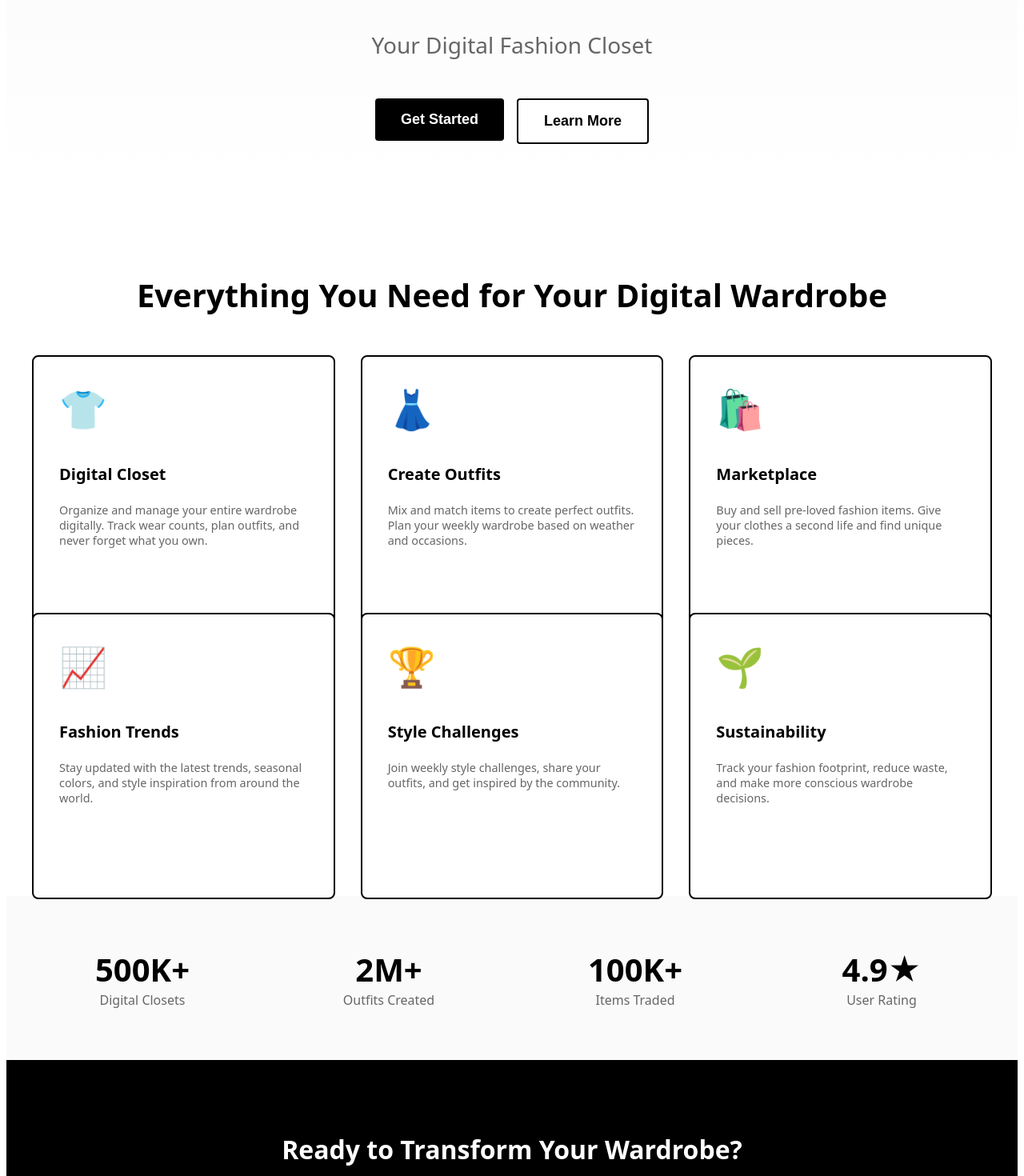
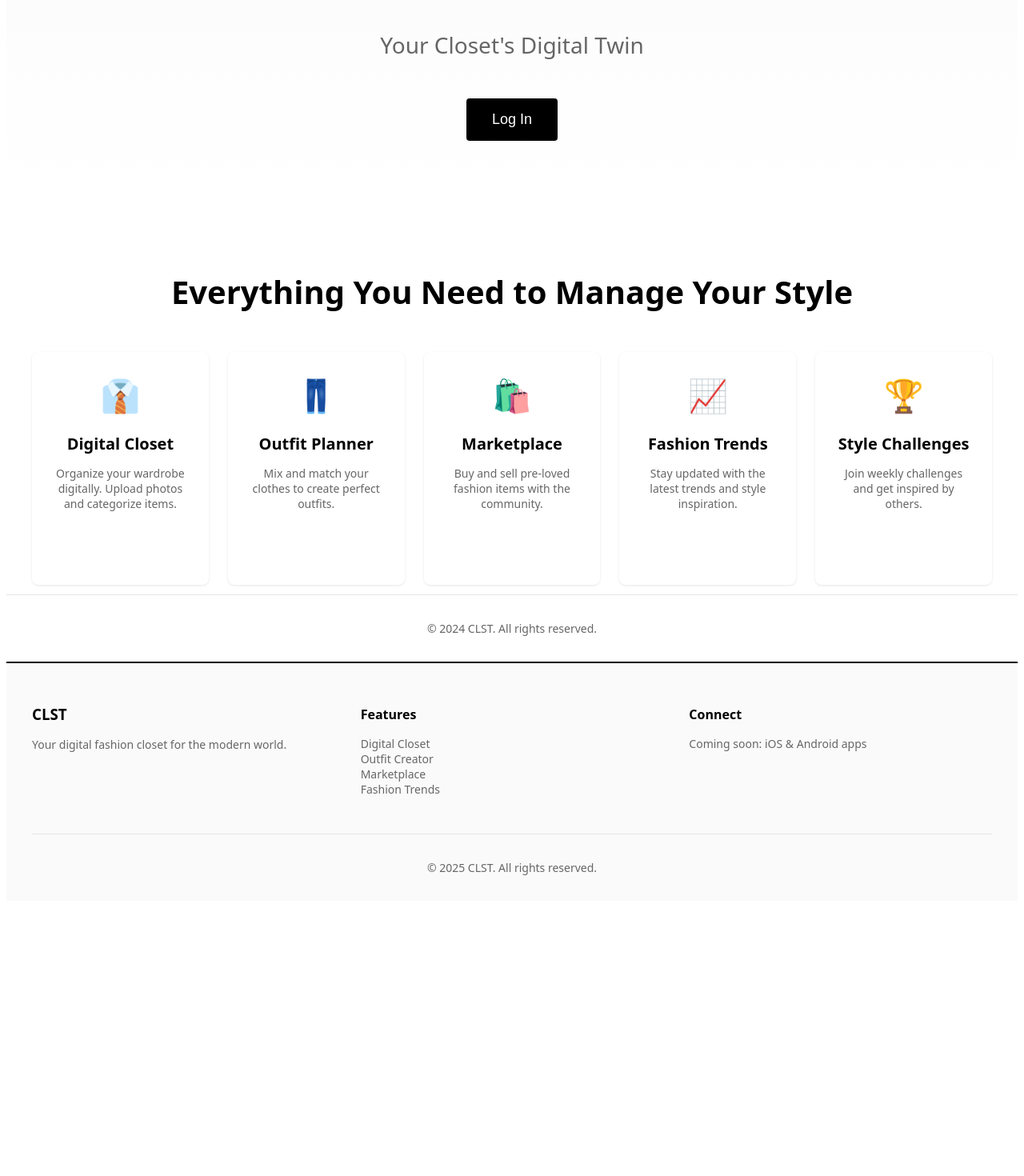
Before and after one commit to jbhatnagar00/CLST-2, a React (Vite) app: page / in a window 1280 px wide. Shown: the part 260-1730 px from the top of the page at 80% size. After the commit the page ends 1394 px from the top, so only its background shows below. Built offline with nearby package versions, Linux system fonts and the light colour scheme.

Commit message:
Update HomePage.tsx

```diff
--- a/src/pages/HomePage.tsx
+++ b/src/pages/HomePage.tsx
@@ -1,100 +1,46 @@
 import React from 'react'
 import { Link } from 'react-router-dom'
 
-// Feature card component with accessibility
+// Feature Card Component
 const FeatureCard = ({
   title,
   description,
   icon,
   link,
-  color = '#000'
+  color
 }: {
   title: string
   description: string
   icon: string
   link: string
-  color?: string
+  color: string
 }) => (
-  <Link
-    to={link}
-    style={{ textDecoration: 'none', color: 'inherit' }}
-    aria-label={`Go to ${title}`}
-  >
-    <article style={{
-      padding: '2rem',
-      border: '2px solid black',
+  <Link to={link} style={{ textDecoration: 'none', color: 'inherit' }}>
+    <div style={{
+      padding: '1.5rem',
+      backgroundColor: 'white',
       borderRadius: '0.5rem',
+      boxShadow: '0 1px 3px rgba(0, 0, 0, 0.1)',
+      transition: 'all 0.3s',
       cursor: 'pointer',
-      transition: 'all 0.2s ease',
-      backgroundColor: 'white',
-      height: '100%',
-      display: 'flex',
-      flexDirection: 'column'
+      border: '2px solid transparent',
+      height: '100%'
     }}
     onMouseEnter={(e) => {
       e.currentTarget.style.transform = 'translateY(-4px)'
-      e.currentTarget.style.boxShadow = '0 4px 12px rgba(0,0,0,0.15)'
+      e.currentTarget.style.boxShadow = '0 4px 12px rgba(0, 0, 0, 0.15)'
+      e.currentTarget.style.borderColor = color
     }}
     onMouseLeave={(e) => {
       e.currentTarget.style.transform = 'translateY(0)'
-      e.currentTarget.style.boxShadow = 'none'
-    }}
-    onFocus={(e) => {
-      e.currentTarget.style.outline = '3px solid black'
-      e.currentTarget.style.outlineOffset = '2px'
-    }}
-    onBlur={(e) => {
-      e.currentTarget.style.outline = 'none'
-    }}
-    >
-      <div style={{
-        fontSize: '3rem',
-        marginBottom: '1rem',
-        color
-      }}
-      role="img"
-      aria-label={icon}
-      >
-        {icon}
-      </div>
-      <h3 style={{ marginBottom: '0.5rem', fontSize: '1.25rem' }}>{title}</h3>
-      <p style={{ color: '#666', fontSize: '0.9rem', flex: 1 }}>{description}</p>
-    </article>
+      e.currentTarget.style.boxShadow = '0 1px 3px rgba(0, 0, 0, 0.1)'
+      e.currentTarget.style.borderColor = 'transparent'
+    }}>
+      <div style={{ fontSize: '2.5rem', marginBottom: '0.75rem', textAlign: 'center' }}>{icon}</div>
+      <h3 style={{ fontSize: '1.25rem', marginBottom: '0.5rem', textAlign: 'center' }}>{title}</h3>
+      <p style={{ color: '#666', fontSize: '0.875rem', textAlign: 'center' }}>{description}</p>
+    </div>
   </Link>
-)
-
-// Stats component
-const Stats = () => (
-  <section style={{
-    padding: '4rem 2rem',
-    backgroundColor: '#fafafa',
-    textAlign: 'center'
-  }}>
-    <div style={{
-      maxWidth: '1200px',
-      margin: '0 auto',
-      display: 'grid',
-      gridTemplateColumns: 'repeat(auto-fit, minmax(200px, 1fr))',
-      gap: '2rem'
-    }}>
-      <div>
-        <div style={{ fontSize: '2.5rem', fontWeight: 'bold' }}>500K+</div>
-        <div style={{ color: '#666' }}>Digital Closets</div>
-      </div>
-      <div>
-        <div style={{ fontSize: '2.5rem', fontWeight: 'bold' }}>2M+</div>
-        <div style={{ color: '#666' }}>Outfits Created</div>
-      </div>
-      <div>
-        <div style={{ fontSize: '2.5rem', fontWeight: 'bold' }}>100K+</div>
-        <div style={{ color: '#666' }}>Items Traded</div>
-      </div>
-      <div>
-        <div style={{ fontSize: '2.5rem', fontWeight: 'bold' }}>4.9★</div>
-        <div style={{ color: '#666' }}>User Rating</div>
-      </div>
-    </div>
-  </section>
 )
 
 const HomePage = () => {
@@ -123,16 +69,14 @@ const HomePage = () => {
             color: '#666',
             marginBottom: '3rem'
           }}>
-            Your Digital Fashion Closet
+            Your Closet's Digital Twin
           </p>
 
           <div style={{
             display: 'flex',
-            gap: '1rem',
-            justifyContent: 'center',
-            flexWrap: 'wrap'
+            justifyContent: 'center'
           }}>
-            <Link to="/closet">
+            <Link to="/auth/login">
               <button style={{
                 padding: '1rem 2rem',
                 fontSize: '1.125rem',
@@ -141,138 +85,92 @@ const HomePage = () => {
                 border: 'none',
                 borderRadius: '0.25rem',
                 cursor: 'pointer',
-                transition: 'transform 0.2s',
-                fontWeight: 'bold'
+                transition: 'transform 0.2s'
               }}
               onMouseEnter={(e) => e.currentTarget.style.transform = 'scale(1.05)'}
               onMouseLeave={(e) => e.currentTarget.style.transform = 'scale(1)'}
               >
-                Get Started
+                Log In
               </button>
             </Link>
-            <button style={{
-              padding: '1rem 2rem',
-              fontSize: '1.125rem',
-              backgroundColor: 'white',
-              color: 'black',
-              border: '2px solid black',
-              borderRadius: '0.25rem',
-              cursor: 'pointer',
-              transition: 'all 0.2s',
-              fontWeight: 'bold'
-            }}
-            onMouseEnter={(e) => {
-              e.currentTarget.style.backgroundColor = 'black'
-              e.currentTarget.style.color = 'white'
-            }}
-            onMouseLeave={(e) => {
-              e.currentTarget.style.backgroundColor = 'white'
-              e.currentTarget.style.color = 'black'
-            }}
-            >
-              Learn More
-            </button>
           </div>
         </div>
       </section>
 
-      {/* Features Grid */}
+      {/* Features Section */}
       <section style={{ padding: '4rem 2rem' }}>
         <div style={{ maxWidth: '1200px', margin: '0 auto' }}>
           <h2 style={{
+            fontSize: '2.5rem',
             textAlign: 'center',
-            fontSize: '2.5rem',
             marginBottom: '3rem'
           }}>
-            Everything You Need for Your Digital Wardrobe
+            Everything You Need to Manage Your Style
           </h2>
 
           <div style={{
             display: 'grid',
-            gridTemplateColumns: 'repeat(auto-fit, minmax(280px, 1fr))',
-            gap: '2rem'
+            gridTemplateColumns: 'repeat(5, 1fr)',
+            gap: '1.5rem',
+            '@media (max-width: 1024px)': {
+              gridTemplateColumns: 'repeat(3, 1fr)'
+            },
+            '@media (max-width: 768px)': {
+              gridTemplateColumns: 'repeat(2, 1fr)'
+            },
+            '@media (max-width: 480px)': {
+              gridTemplateColumns: '1fr'
+            }
           }}>
             <FeatureCard
               title="Digital Closet"
-              description="Organize and manage your entire wardrobe digitally. Track wear counts, plan outfits, and never forget what you own."
-              icon="👕"
+              description="Organize your wardrobe digitally. Upload photos and categorize items."
+              icon="👔"
               link="/closet"
               color="#2563eb"
             />
             <FeatureCard
-              title="Create Outfits"
-              description="Mix and match items to create perfect outfits. Plan your weekly wardrobe based on weather and occasions."
-              icon="👗"
+              title="Outfit Planner"
+              description="Mix and match your clothes to create perfect outfits."
+              icon="👖"
               link="/outfits"
               color="#dc2626"
             />
             <FeatureCard
               title="Marketplace"
-              description="Buy and sell pre-loved fashion items. Give your clothes a second life and find unique pieces."
+              description="Buy and sell pre-loved fashion items with the community."
               icon="🛍️"
               link="/marketplace"
               color="#059669"
             />
             <FeatureCard
               title="Fashion Trends"
-              description="Stay updated with the latest trends, seasonal colors, and style inspiration from around the world."
+              description="Stay updated with the latest trends and style inspiration."
               icon="📈"
               link="/trends"
               color="#7c3aed"
             />
             <FeatureCard
               title="Style Challenges"
-              description="Join weekly style challenges, share your outfits, and get inspired by the community."
+              description="Join weekly challenges and get inspired by others."
               icon="🏆"
               link="/challenges"
               color="#ea580c"
-            />
-            <FeatureCard
-              title="Sustainability"
-              description="Track your fashion footprint, reduce waste, and make more conscious wardrobe decisions."
-              icon="🌱"
-              link="/sustainability"
-              color="#059669"
             />
           </div>
         </div>
       </section>
 
-      {/* Stats Section */}
-      <Stats />
-
-      {/* CTA Section */}
-      <section style={{
-        padding: '4rem 2rem',
+      {/* Simple Copyright Footer */}
+      <footer style={{
+        padding: '2rem',
         textAlign: 'center',
-        backgroundColor: 'black',
-        color: 'white'
+        borderTop: '1px solid #e5e5e5',
+        color: '#666',
+        fontSize: '0.875rem'
       }}>
-        <h2 style={{ fontSize: '2rem', marginBottom: '1rem' }}>
-          Ready to Transform Your Wardrobe?
-        </h2>
-        <p style={{ marginBottom: '2rem', opacity: 0.9 }}>
-          Join thousands of fashion-forward individuals managing their style digitally.
-        </p>
-        <Link to="/closet">
-          <button style={{
-            padding: '1rem 2rem',
-            fontSize: '1.125rem',
-            backgroundColor: 'white',
-            color: 'black',
-            border: 'none',
-            borderRadius: '0.25rem',
-            cursor: 'pointer',
-            fontWeight: 'bold',
-            transition: 'transform 0.2s'
-          }}
-          onMouseEnter={(e) => e.currentTarget.style.transform = 'scale(1.05)'}
-          onMouseLeave={(e) => e.currentTarget.style.transform = 'scale(1)'}
-          >
-            Start Free Today
-          </button>
-        </Link>
-      </section>
+        © 2024 CLST. All rights reserved.
+      </footer>
     </>
   )
 }
```
